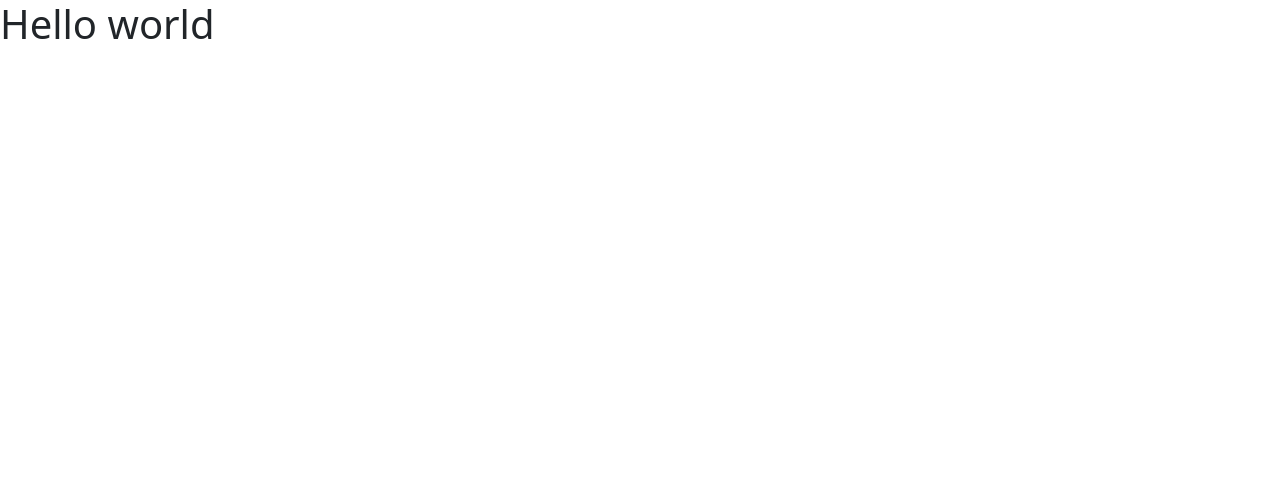
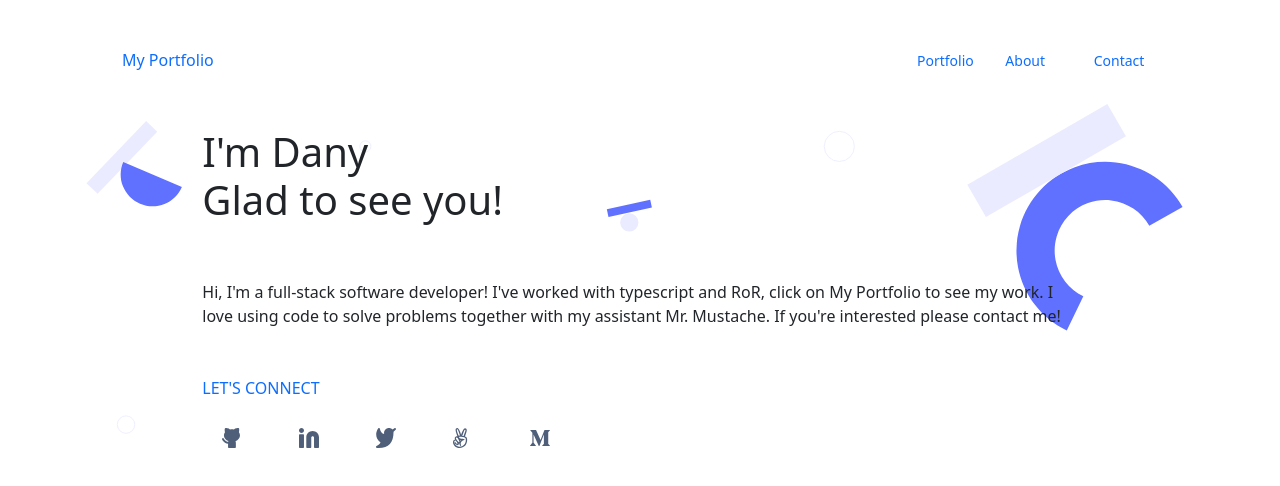
Before and after one commit to danifromecuador/BS5, a website: page index.html in a window 1280 px wide. Drawn offline with nearby package versions, Linux system fonts and the light colour scheme.

Commit message:
Add new background image, Finish Add Create first page of My Portfolio project in desktop version using bootstrap

```diff
--- a/index.html
+++ b/index.html
@@ -14,8 +14,87 @@
   <title>My Portfolio. Dani personal porfolio.</title>
 </head>
 
-<body>
-  <h1>Hello world</h1>
+<body class="container-sm">
+  <!-- CANVAS ////////////////////////////////////////////////////////////////////////////////// -->
+  <div class="container p-3">
+    <div class="navbar-nav text-primary p-4"> <!-- nav bar -->
+      <div class="row d-flex align-items-center">
+        <div class="col-9">
+          <ul class="navbar-nav">
+            <li class="nav-item">
+              <a class="nav-link" href="#">My Portfolio</a>
+            </li>
+          </ul>
+        </div>
+        <div class="col-1">
+          <ul class="navbar-nav">
+            <li class="nav-item">
+              <a class="nav-link" href="#"><small>Portfolio</small></a>
+            </li>
+          </ul>
+        </div>
+        <div class="col-1">
+          <ul class="navbar-nav">
+            <li class="nav-item">
+              <a class="nav-link" href="#"><small>About</small></a>
+            </li>
+          </ul>
+        </div>
+        <div class="col-1">
+          <ul class="navbar-nav">
+            <li class="nav-item">
+              <a class="nav-link" href="#"><small>Contact</small></a>
+            </li>
+          </ul>
+        </div>
+      </div>
+    </div>
+    <div class="row  first-background"> <!-- rest of the content of canvas or first page -->
+      <div class="col-10 mx-auto p-4">
+        <h1>I'm Dany <br> Glad to see you!</h1>
+      </div>
+
+      <div class="col-10 mx-auto p-4">Hi, I'm a full-stack software developer! I've worked with typescript and RoR, click on My Portfolio to see my work. I love using code to solve problems together with my assistant Mr. Mustache. If you're interested please contact me!</div>
+
+      <div class="col-10 mx-auto p-4 text-primary">LET'S CONNECT</div>
+
+      <div class="col-10 mx-auto"> <!-- social media icons -->
+        <div class="row">
+          <div class="col-1">
+            <ul>
+              <li><a href="https://github.com/danifromecuador"><img src="images/github.svg" alt="github icon" class="github"></a>
+              </li>
+            </ul>
+          </div>
+          <div class="col-1">
+            <ul>
+              <li><a href="https://linkedin.com/in/danifromecuador/"><img src="images/linkedin.svg" alt="linkedin icon" class="linkedin"></a></li>
+            </ul>
+          </div>
+          <div class="col-1">
+            <ul>
+              <li><a href="https://twitter.com/danifromecuador"><img src="images/twitter.svg" alt="twitter icon" class="twitter"></a>
+              </li>
+            </ul>
+          </div>
+          <div class="col-1">
+            <ul>
+              <li>
+                <a href="https://www.angellist.com/"><img src="images/angellist.svg" alt="angellist icon" class="angellist"></a>
+              </li>
+            </ul>
+          </div>
+          <div class="col-1">
+            <ul>
+              <li>
+                <a href="https://medium.com/"><img src="images/medium.svg" alt="medium icon" class="medium"></a>
+              </li>
+            </ul>
+          </div>
+        </div>
+      </div>
+    </div>
+  </div>
 
 </body>
 
--- a/styles.css
+++ b/styles.css
@@ -1,5 +1,13 @@
 * {
-  border: 0;
-  padding: 0;
-  box-sizing: content-box;
+  /* border: 1px solid red; */
 }
+
+a, ul, li {
+  text-decoration: none;
+  list-style: none;
+}
+
+.first-background {
+  background-image: url(images/bg1.svg);
+  background-size: cover;
+}
```
Also changed, not shown: images/background-desktop.png (deleted), images/bg1.svg (added).
